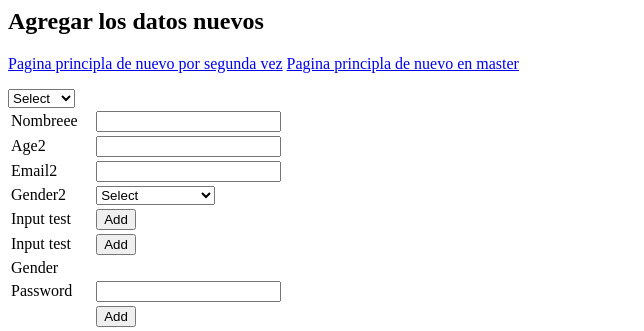
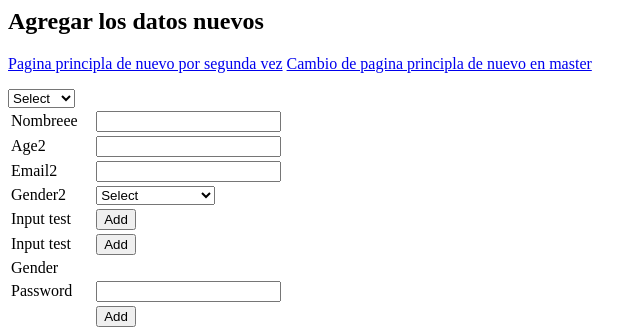
Before and after one commit to esneidev/simple-crud, a PHP site: page /add.php in a window 1280 px wide. Shown: the top 331 px of the page, without its empty margins (0-644 px from the left). Run offline with PHP 8.4, Linux system fonts and the light colour scheme.

Commit message:
Cmabios en master

```diff
--- a/add.php
+++ b/add.php
@@ -7,7 +7,7 @@
 	<h2>Agregar los datos nuevos</h2>
 	<p>
 		<a href="index.php">Pagina principla de nuevo por segunda vez</a>
-		<a href="index.php">Pagina principla de nuevo en master</a>
+		<a href="index.php">Cambio de pagina principla de nuevo en master</a>
 	</p>
 
 	<form action="addAction.php" method="post" name="add">
```
